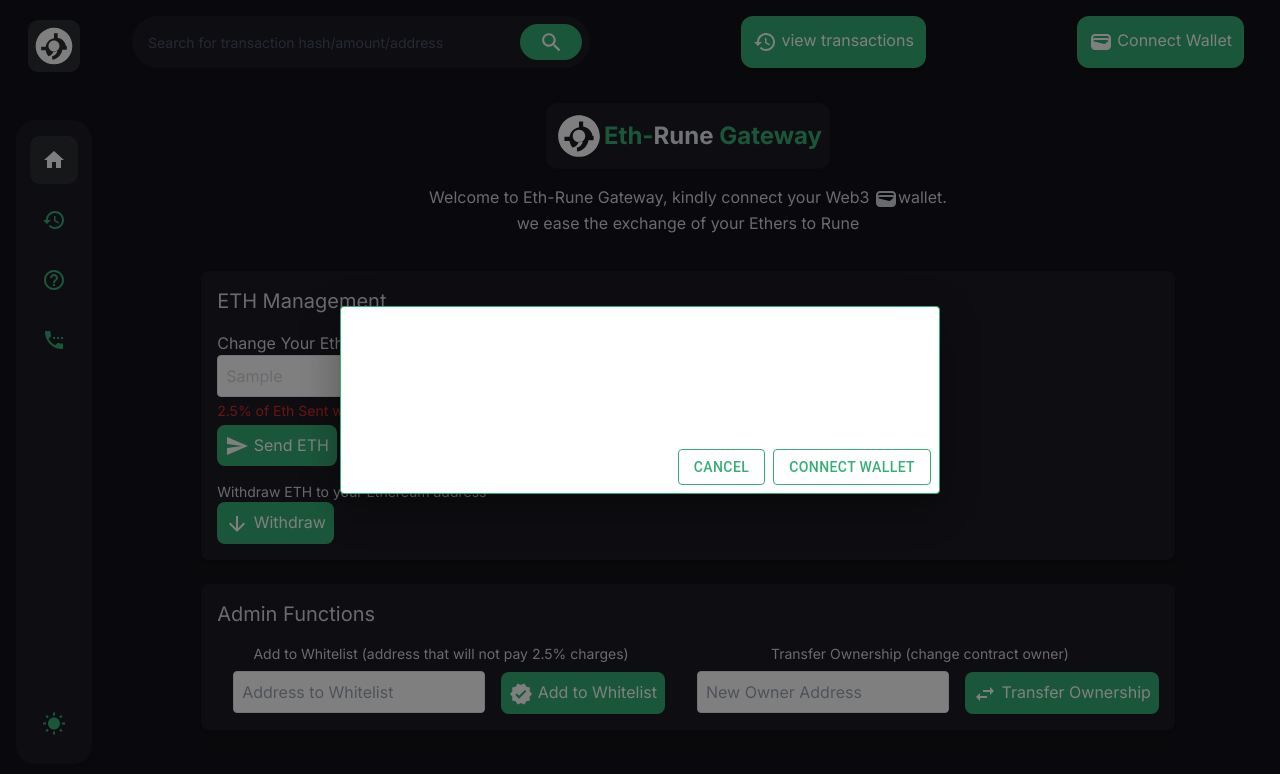
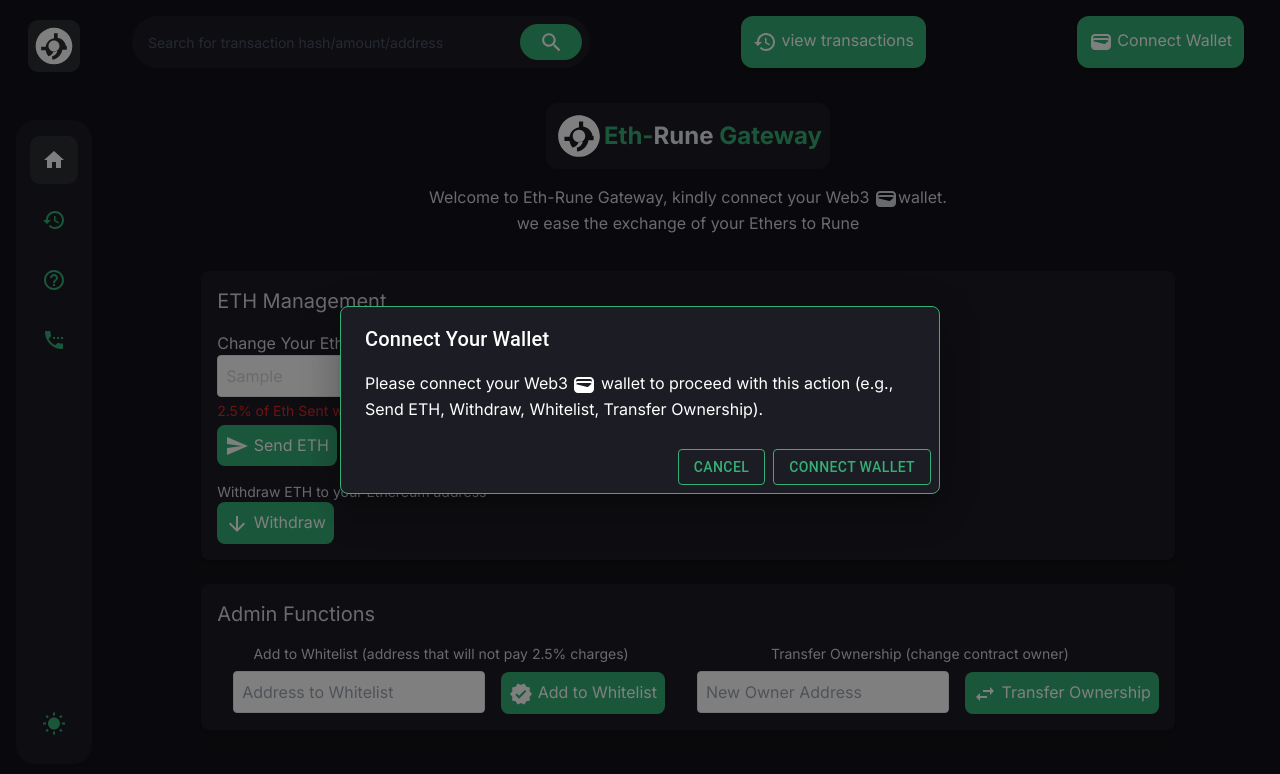
Before and after one commit to Jobex11/ethereumbridge, a Next.js app: page / in a window 1280 px wide. Both pictures are taken after typing "Sample", "5" into the empty fields and a click on the button "Send ETH". Shown: the top 774 px of the page. Built offline with nearby package versions, Linux system fonts and the light colour scheme.

Commit message:
made changes

```diff
--- a/app/components/WalletConnectModal.js
+++ b/app/components/WalletConnectModal.js
@@ -6,6 +6,7 @@ import DialogActions from "@mui/material/DialogActions";
 import Button from "@mui/material/Button";
 import Slide from "@mui/material/Slide";
 import WalletIcon from "@mui/icons-material/Wallet";
+
 const Transition = React.forwardRef(function Transition(props, ref) {
   return <Slide direction="up" ref={ref} {...props} />;
 });
@@ -23,7 +24,11 @@ export default function WalletConnectModal({
       onClose={handleClose}
       aria-describedby="alert-dialog-slide-description"
       PaperProps={{
-        className: "bg-[#1c1c24] rounded-lg border border-[#35af74]",
+        sx: {
+          backgroundColor: "#1c1c24",
+          borderRadius: "0.5rem", // Tailwind rounded-lg
+          border: "1px solid #35af74",
+        },
       }}
     >
       <DialogTitle
@@ -32,7 +37,7 @@ export default function WalletConnectModal({
         {"Connect Your Wallet"}
       </DialogTitle>
       <DialogContent>
-        <p className="text-white">
+        <p className="text-white  items-center space-x-2">
           Please connect your Web3 <WalletIcon /> wallet to proceed with this
           action (e.g., Send ETH, Withdraw, Whitelist, Transfer Ownership).
         </p>
@@ -41,7 +46,7 @@ export default function WalletConnectModal({
         <Button
           onClick={handleClose}
           variant="outlined"
-          sx={{ borderColor: "#35af74", color: "#35af74" }} // Custom MUI styling
+          sx={{ borderColor: "#35af74", color: "#35af74" }} // MUI sx for border color
           className="text-white"
         >
           Cancel
@@ -49,7 +54,7 @@ export default function WalletConnectModal({
         <Button
           onClick={connectWallet}
           variant="outlined"
-          sx={{ borderColor: "#35af74", color: "#35af74" }} // Custom MUI styling
+          sx={{ borderColor: "#35af74", color: "#35af74" }} // MUI sx for border color
           className="text-white"
         >
           Connect Wallet
--- a/app/layout.js
+++ b/app/layout.js
@@ -4,7 +4,7 @@ import Sidebar from "./Sidebar";
 const inter = Inter({ subsets: ["latin"] });
 
 export const metadata = {
-  title: "eth-thor bridge",
+  title: "eth-rune gateway",
   description: "Generated by create next app",
 };
 
```
